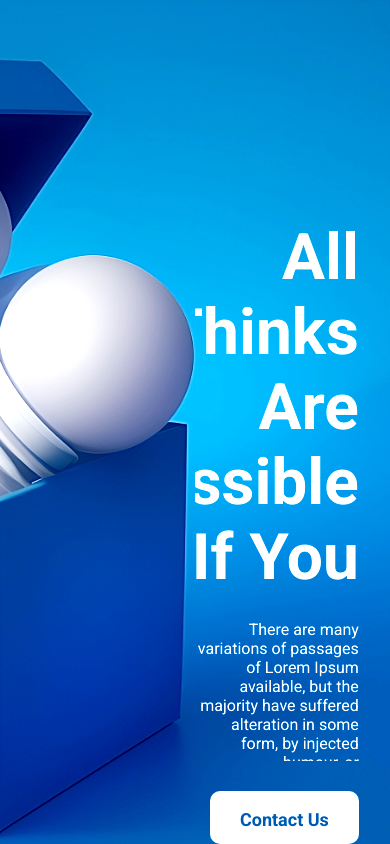
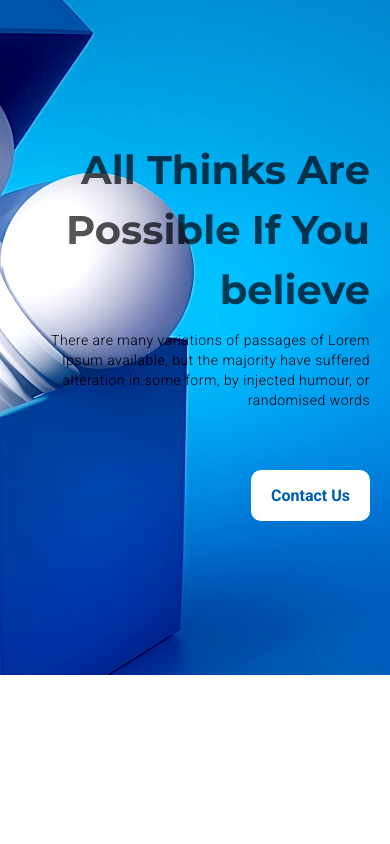
Before and after one commit to ShahedAhmedUtsho/Programming-hero-module-five-task, a plain HTML site: page index.html in a window 390 px wide. Drawn offline with Linux system fonts and the light colour scheme.

Commit message:
hero responsive

```diff
--- a/style.css
+++ b/style.css
@@ -32,8 +32,9 @@ body{
     box-sizing: border-box;
     /* border: 2px solid red; */
     width: 50%;
-    height: 100vh;
+    height: 100%;
     position: relative;
+    /* border: 2px solid red; */
 
 }
 .herobox-two{
@@ -69,3 +70,208 @@ body{
 
 
 }
+
+
+
+
+@media screen  and (max-width:1200px){
+    .herobox-two{
+        padding-right:6vw ;
+        gap: 20px;
+
+    }
+    .herobox-two h2{
+        padding-top: 200px;
+        font-size: 54px;
+
+
+    }
+    .herobox-two p{
+        max-width: 420px;
+        font-size: 15px;
+        font-weight: 300;
+        letter-spacing: 0.5px;
+
+
+    }
+    .herobox-two button{
+
+        font-size: 16px;
+        padding: 16px 20px;
+
+
+
+    }
+
+}
+
+
+
+
+
+    @media screen  and (max-width:1000px){
+        .hero{
+
+            height:  600px;
+            margin: auto;
+
+
+        }
+        .herobox-two{
+            padding-right:4vw ;
+            gap: 15px;
+
+        }
+        .herobox-two h2{
+            padding-top: 180px;
+            font-size: 45px;
+
+
+        }
+        .herobox-two p{
+            max-width: 380px;
+            font-size: 15px;
+
+
+
+        }
+
+
+
+
+    }
+
+
+
+    @media screen  and (max-width:900px){
+        .hero{
+
+            height: 500px;
+
+
+
+        }
+        .herobox-two{
+            padding-right:4vw ;
+            gap: 15px;
+
+        }
+        .herobox-two h2{
+            padding-top: 150px;
+            font-size: 40px;
+
+
+        }
+        .herobox-two p{
+            max-width: 280px;
+            font-size: 14px;
+
+
+
+        }
+
+
+
+
+
+    }
+
+
+
+    @media screen  and (max-width:700px){
+        .hero{
+
+            height: 450px;
+
+
+
+        }
+
+        .herobox-two h2{
+            padding-top: 150px;
+            font-size: 35px;
+
+
+        }
+        .herobox-two p{
+            max-width: 280px;
+            font-size: 10px;
+
+
+
+        }
+
+
+
+
+    }
+
+
+
+    @media screen  and (max-width:600px){
+        .hero{
+            height: 80vh;
+
+
+            background-size: 1600px;
+
+
+        }
+
+        .herobox-one{
+            display: none;
+        }
+        .herobox-two{
+            width: 100%;
+            gap: 10px;
+            padding: 20px;
+        }
+
+
+
+
+
+
+
+
+
+
+
+
+
+
+
+
+
+
+
+
+
+        .herobox-two h2{
+            font-family: montserrat;
+            font-weight: 400px;
+            padding-top: 120px;
+            font-size: 40px;
+            line-height: 60px;
+            color: #0000009e;
+
+
+
+        }
+        .herobox-two p{
+            max-width: 600px;
+            font-size: 14px;
+            color: #000000e0;
+            margin-bottom: 50px;
+            line-height: 20PX;
+
+
+
+
+
+        }
+
+
+
+
+    }
```
